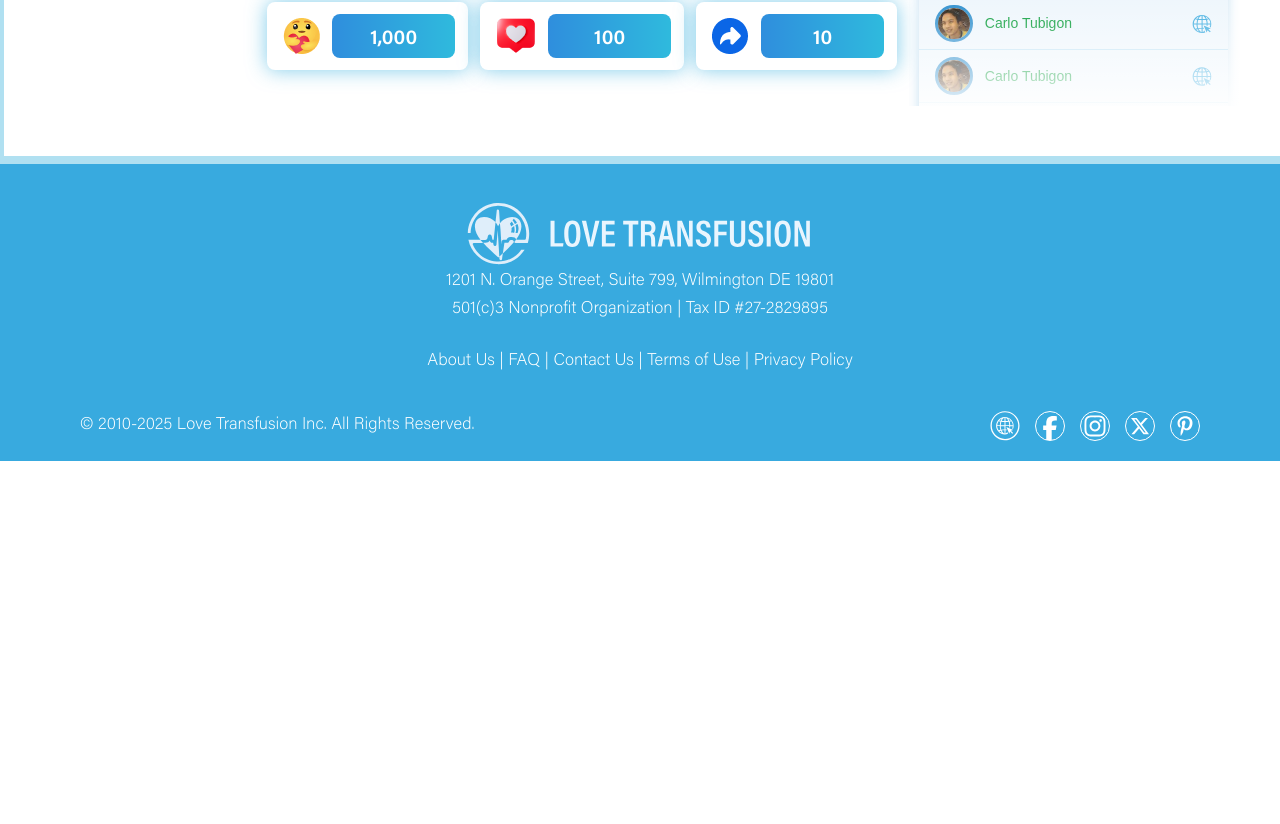
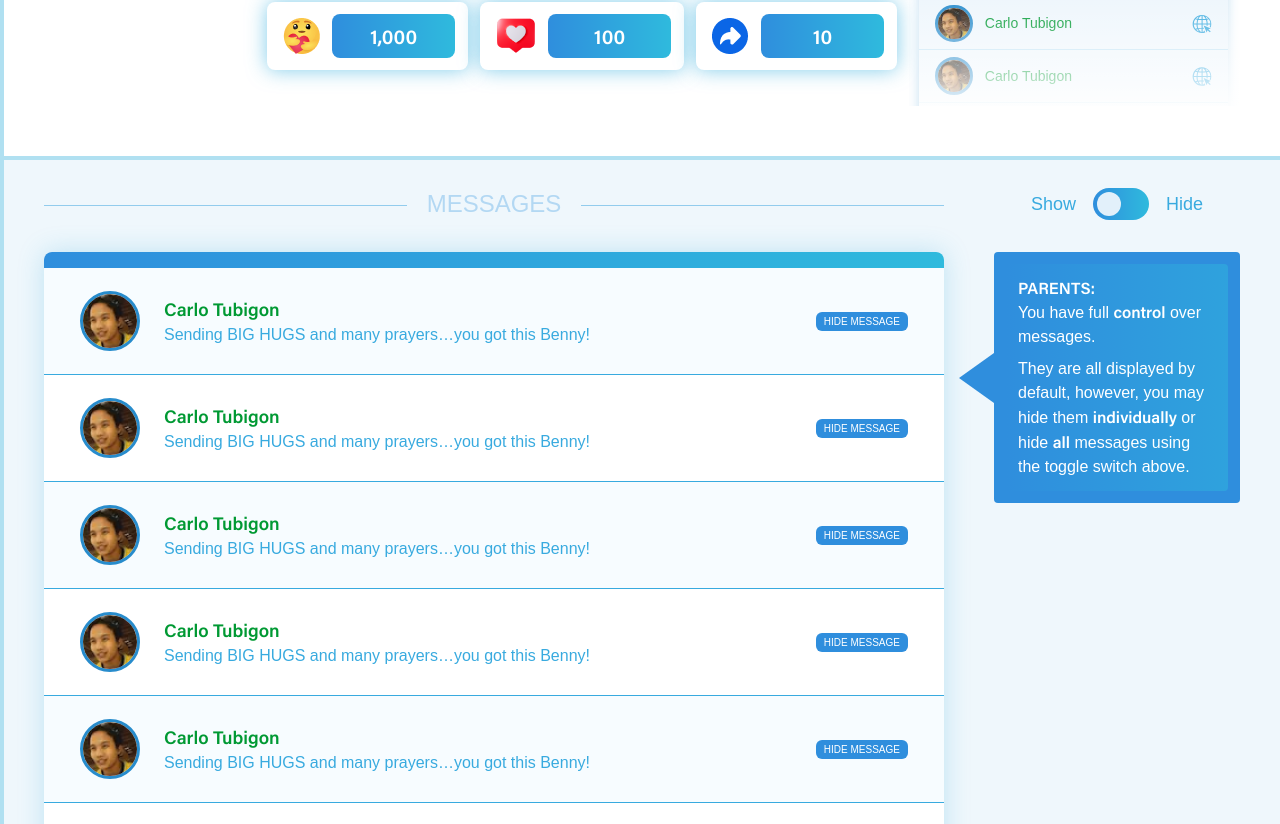
Before and after one commit to love-transfusion/lovetransfusion.com, a Next.js app: page /dashboard in a window 1280 px wide. Shown: the part 644-1468 px from the top of the page. Before the commit the page ends 1105 px from the top, so only its background shows below. Built offline with nearby package versions, Linux system fonts and the light colour scheme; a web font is replaced by a local one.

Commit message:
optimized recipient dashboard

```diff
--- a/src/app/(logged-in-pages)/dashboard/ShowOrHide.tsx
+++ b/src/app/(logged-in-pages)/dashboard/ShowOrHide.tsx
@@ -2,14 +2,25 @@
 import Toggle from '@/app/components/Toggle'
 import useToggle from '@/app/hooks/useToggle'
 import React from 'react'
+import { twMerge } from 'tailwind-merge'
 
-const ShowOrHide = () => {
+interface I_ShowOrHide {
+  clContainerClassName?: string
+}
+
+const ShowOrHide = ({ clContainerClassName }: I_ShowOrHide) => {
   const { clisToggled, clToggle } = useToggle()
+  console.log('clisToggled', clisToggled)
   return (
-    <div className="flex text-primary items-center text-lg gap-[17px] justify-center">
-      <p className={''}>Show</p>
+    <div
+      className={twMerge(
+        'flex text-primary items-center text-lg gap-[17px] justify-center',
+        clContainerClassName
+      )}
+    >
+      <p className={'text-sm md:text-lg'}>Show</p>
       <Toggle clToggle={clToggle} clIsToggled={clisToggled} />
-      <p className={''}>Hide</p>
+      <p className={'text-sm md:text-lg'}>Hide</p>
     </div>
   )
 }
--- a/src/app/(logged-in-pages)/dashboard/page.tsx
+++ b/src/app/(logged-in-pages)/dashboard/page.tsx
@@ -22,7 +22,7 @@ const DashboardPage = () => {
       {/* Profile and Map Section */}
       <div
         className={
-          'flex flex-wrap xl:flex-nowrap gap-5 xl:gap-0 pt-[30px] xl:pt-[46px] pb-[38px] xl:pb-[50px] pl-0 md:pl-10 2xl:pl-[45px] pr-0 md:pr-[34px] 2xl:pr-[30px] border-b-4 border-[#B0E0F1]'
+          'flex flex-wrap xl:flex-nowrap gap-5 xl:gap-0 pt-[30px] xl:pt-[46px] pb-8 md:pb-[38px] xl:pb-[50px] pl-0 md:pl-10 2xl:pl-[45px] pr-0 md:pr-[34px] 2xl:pr-[30px] border-b-4 border-[#B0E0F1]'
         }
       >
         <div
@@ -69,16 +69,26 @@ const DashboardPage = () => {
         </div>
       </div>
       {/* Messages Section */}
-      {/* <div className={'flex items-start gap-[50px] py-7 px-10 bg-[#EFF7FC]'}>
-        <div className={'min-w-[900px]'}>
-          <DividerText clBorderTopClassName="border-[#92CCED]">
-            <p className={'text-nowrap text-2xl uppercase text-[#B3D8F3]'}>
-              messages
-            </p>
-          </DividerText>
+      <div
+        className={
+          'flex flex-col-reverse md:flex-row items-start gap-4 md:gap-[50px]  pt-5 pb-5 md:pt-7 md:pb-7 px-5 md:px-10 bg-[#EFF7FC]'
+        }
+      >
+        <div className={'lg:min-w-full xl:min-w-[900px]'}>
+          <div className={'flex gap-9'}>
+            <DividerText
+              clContainerClassName="hidden md:block"
+              clBorderTopClassName="border-[#92CCED]"
+            >
+              <p className={'text-nowrap md:text-2xl uppercase text-[#B3D8F3]'}>
+                messages
+              </p>
+            </DividerText>
+            <ShowOrHide clContainerClassName="hidden md:flex xl:hidden" />
+          </div>
           <div
             className={
-              'rounded-lg shadow-[0px_0px_25.27px_0px_#2FABDD40] overflow-hidden mt-8'
+              'rounded-lg shadow-[0px_0px_25.27px_0px_#2FABDD40] overflow-hidden mt-4 md:mt-8'
             }
           >
             <div
@@ -91,13 +101,23 @@ const DashboardPage = () => {
                 return (
                   <div
                     key={index}
-                    className={'px-9 even:bg-white odd:bg-[#F7FCFF] py-[23px]'}
+                    className={
+                      'px-9 even:bg-white odd:bg-[#F7FCFF] pt-6 pb-7 md:pt-[23px] md:pb-[23px]'
+                    }
                   >
-                    <div className={'flex justify-between items-center gap-6'}>
-                      <div className={'flex gap-6 items-center'}>
+                    <div
+                      className={
+                        'flex flex-col md:flex-row md:justify-between items-center gap-[21px] md:gap-6'
+                      }
+                    >
+                      <div
+                        className={
+                          'flex flex-col md:flex-row gap-6 items-center'
+                        }
+                      >
                         <div
                           className={
-                            'w-[60px] h-[60px] border-[3px] border-[#288CCC] rounded-full overflow-hidden relative'
+                            'min-w-[64px] min-h-[64px] md:min-w-[60px] md:min-h-[60px] border-[3px] border-[#288CCC] rounded-full overflow-hidden relative'
                           }
                         >
                           <Image
@@ -108,7 +128,7 @@ const DashboardPage = () => {
                             className="object-cover"
                           />
                         </div>
-                        <div className={''}>
+                        <div className={'text-center md:text-left'}>
                           <p
                             className={
                               'text-lg font-acuminProSemibold text-[#009933]'
@@ -141,11 +161,11 @@ const DashboardPage = () => {
             </div>
           </div>
         </div>
-        <div className={'w-full'}>
+        <div className={'w-full block md:hidden xl:block'}>
           <ShowOrHide />
           <div
             className={
-              'p-3 bg-[#2F8EDD] rounded-[4px] mt-8 text-white relative'
+              'hidden xl:block p-3 bg-[#2F8EDD] rounded-[4px] mt-8 text-white relative'
             }
           >
             <div
@@ -171,7 +191,15 @@ const DashboardPage = () => {
             <div className="border-r-[35px] border-y-[25px] border-[#2F8EDD] border-y-transparent absolute -left-[35px] top-0 bottom-0 my-auto h-fit" />
           </div>
         </div>
-      </div> */}
+        <DividerText
+          clContainerClassName="block md:hidden"
+          clBorderTopClassName="border-[#92CCED]"
+        >
+          <p className={'text-nowrap md:text-2xl uppercase text-[#B3D8F3]'}>
+            messages
+          </p>
+        </DividerText>
+      </div>
     </div>
   )
 }
--- a/src/app/components/DividerText.tsx
+++ b/src/app/components/DividerText.tsx
@@ -4,11 +4,16 @@ import { twMerge } from 'tailwind-merge'
 interface I_DividerText {
   children: React.ReactNode
   clBorderTopClassName?: string
+  clContainerClassName?: string
 }
 
-const DividerText = ({ children, clBorderTopClassName }: I_DividerText) => {
+const DividerText = ({
+  children,
+  clBorderTopClassName,
+  clContainerClassName,
+}: I_DividerText) => {
   return (
-    <div className="w-full">
+    <div className={twMerge('w-full', clContainerClassName)}>
       <div className={'flex items-center gap-3 md:gap-5 mx-auto'}>
         <div
           className={twMerge(
--- a/src/app/components/Toggle.tsx
+++ b/src/app/components/Toggle.tsx
@@ -18,7 +18,7 @@ const Toggle = ({
   return (
     <div
       className={twMerge(
-        'relative bg-gradient-to-r from-[#2F8EDD] to-[#2FBADD] w-[56px] p-1 rounded-full',
+        'relative bg-gradient-to-r from-[#2F8EDD] to-[#2FBADD] w-[56px] p-1 rounded-full cursor-pointer',
         clContainerStyle
       )}
       onClick={clToggle}
@@ -27,7 +27,7 @@ const Toggle = ({
         className={twMerge(
           `bg-[#E2F0FA] size-6 rounded-full ${
             clIsToggled ? 'ml-auto' : 'mr-auto'
-          } transition-all duration-500`,
+          }`,
           clToggleStyle
         )}
       />
```
